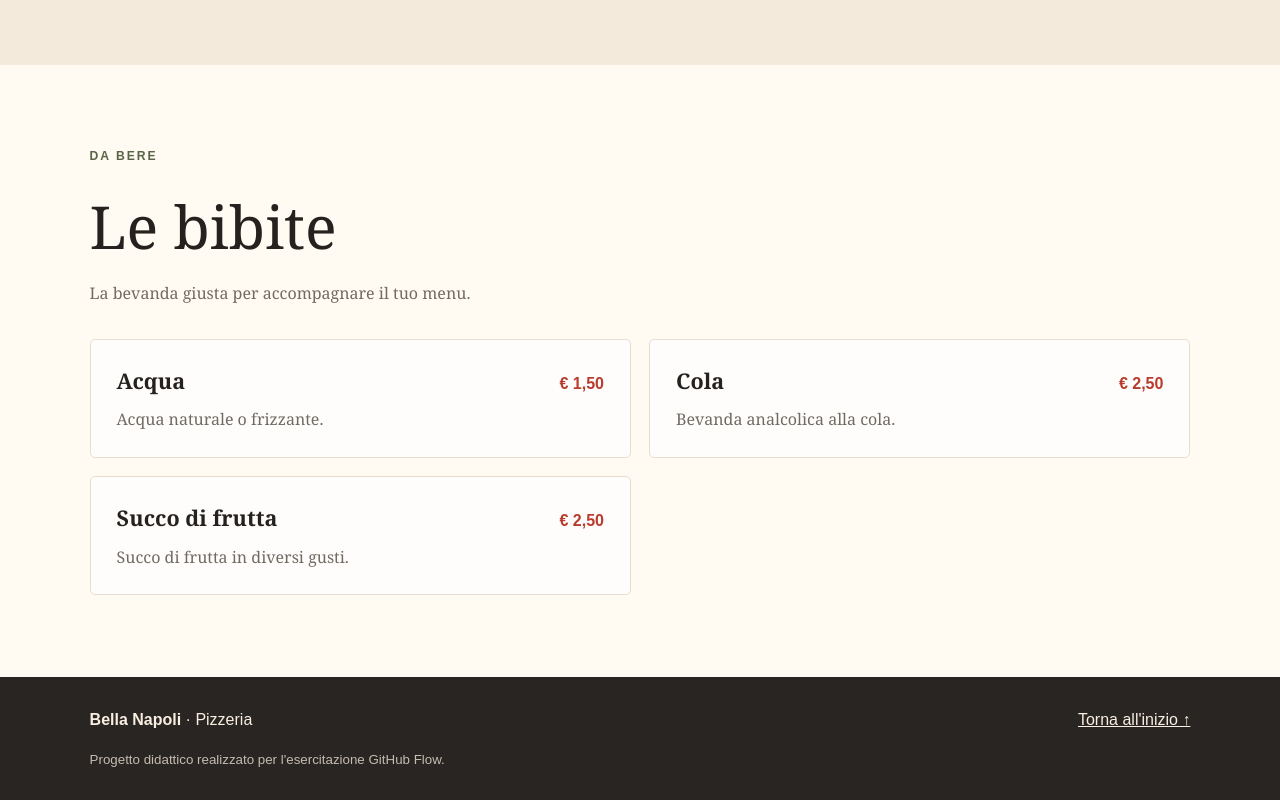
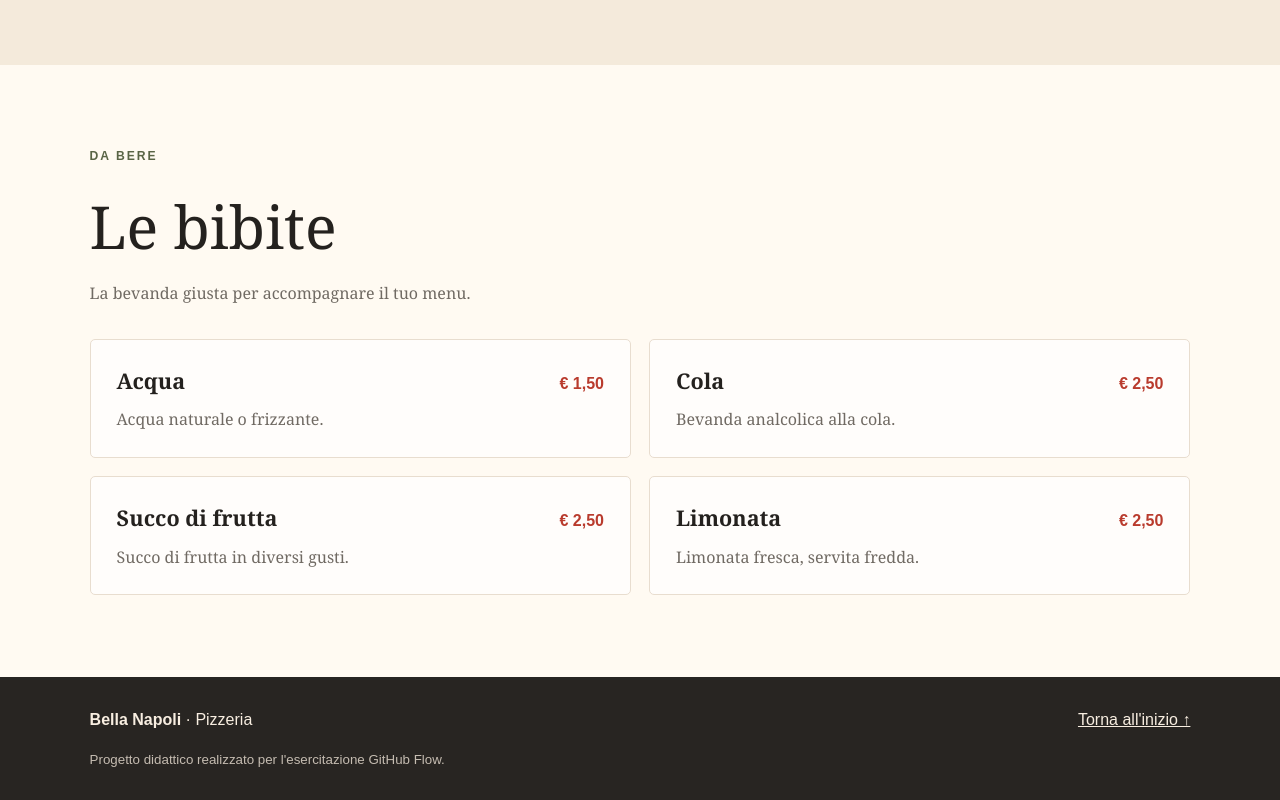
Before and after one commit to Leonardogandini-2008/progetto-pizzeria, a plain HTML site: page index.html in a window 1280 px wide. Shown: the part 1670-2470 px from the top of the page. Drawn offline with Linux system fonts and the light colour scheme.

Commit message:
Aggiunge una seconda bibita al menu

```diff
--- a/index.html
+++ b/index.html
@@ -86,6 +86,10 @@
           <div class="item-top"><h3>Succo di frutta</h3><span class="price">€ 2,50</span></div>
           <p>Succo di frutta in diversi gusti.</p>
         </article>
+        <article class="menu-card">
+          <div class="item-top"><h3>Limonata</h3><span class="price">€ 2,50</span></div>
+          <p>Limonata fresca, servita fredda.</p>
+        </article>
       </div>
     </section>
   </main>
```
